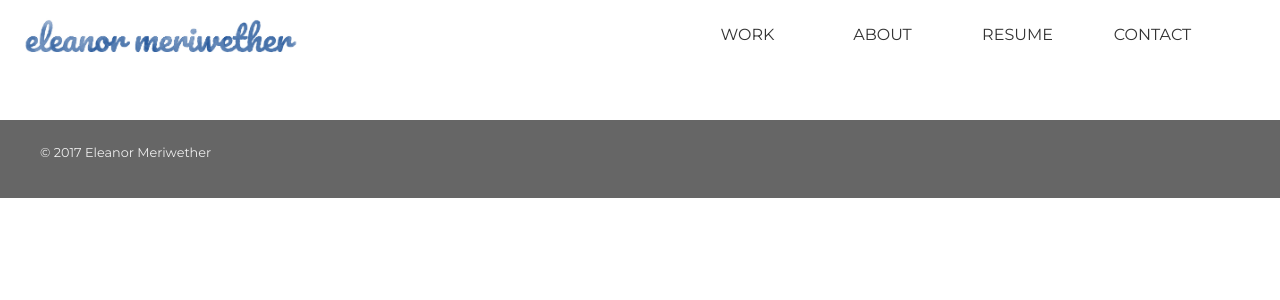
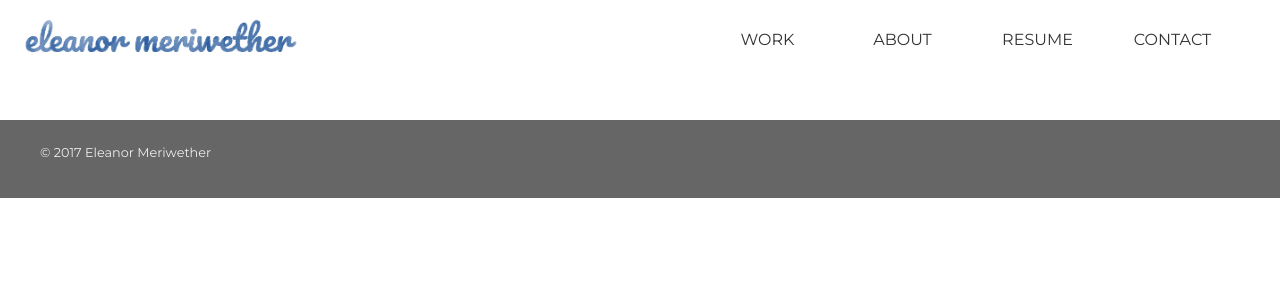
Before and after one commit to emeriwether/emeriwether.github.io, a Jekyll site: the page built from contact.html, in a window 1280 px wide. Shown: the top 300 px of the page. Built offline with Jekyll 4.4.1, drawn with Linux system fonts in a browser that asks for light colours; nearby versions of some CDN libraries.

Commit message:
adjust 1200 media query

```diff
--- a/css/styles.css
+++ b/css/styles.css
@@ -64,7 +64,7 @@
 nav {
     position: absolute;
     top: 0px; left: 0px;
-    padding: 15px 0 15px 0;
+    padding: 20px 0 15px 0;
     width: 100%;
 }
 
@@ -93,7 +93,7 @@
     text-decoration: underline;
 }
 
-nav > ul { padding-left: 680px; }
+nav > ul { padding-left: 700px; }
 nav > ul > li { float: left; }
 
 
@@ -137,7 +137,7 @@
 MEDIA QUERIES
 -----------
 */
-@media screen and (max-width: 1170px) {
+@media screen and (max-width: 1200px) {
 
     section.projectGallery article img { height: 300px; width: 300px; }
     nav ul li a { width: 85px; }
```
